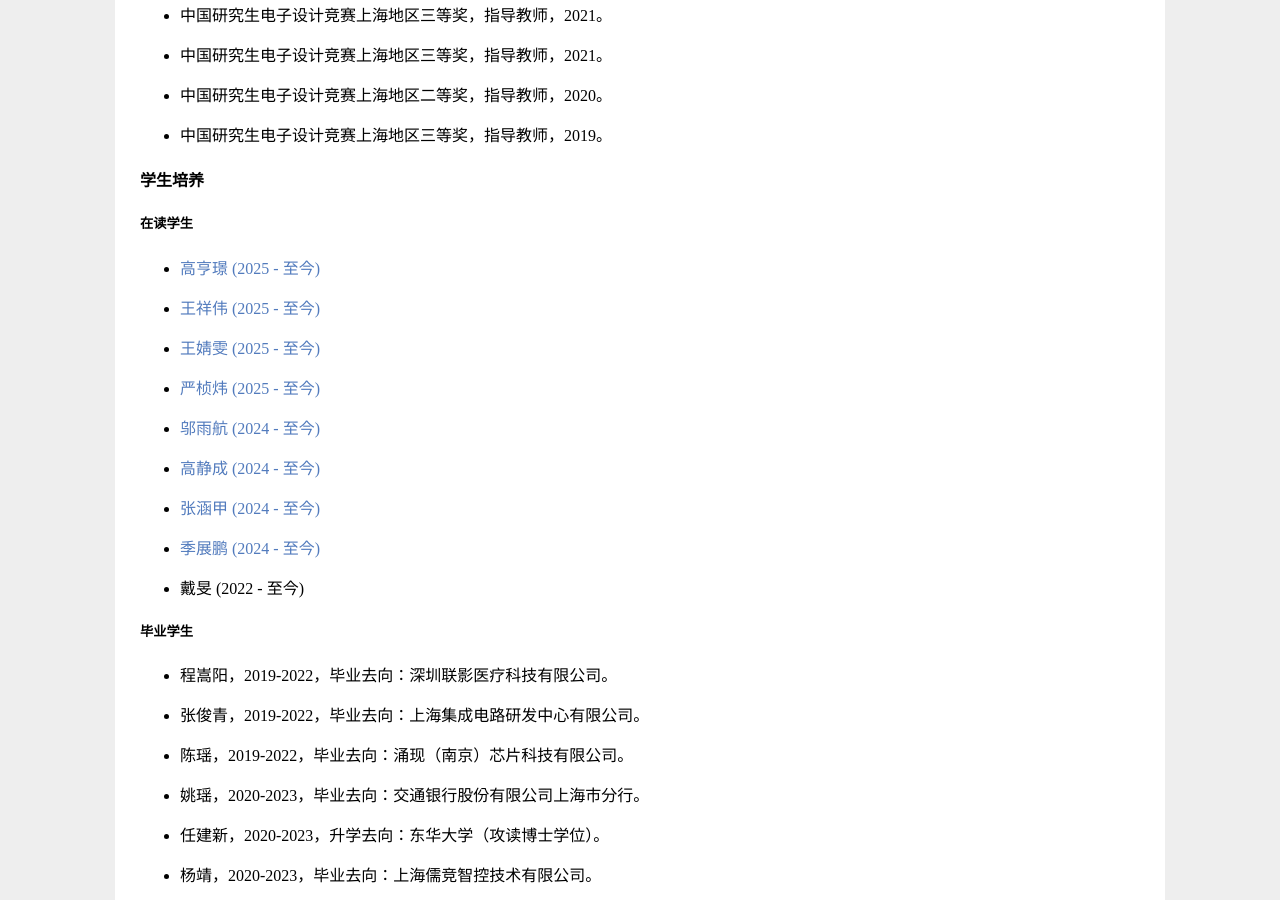
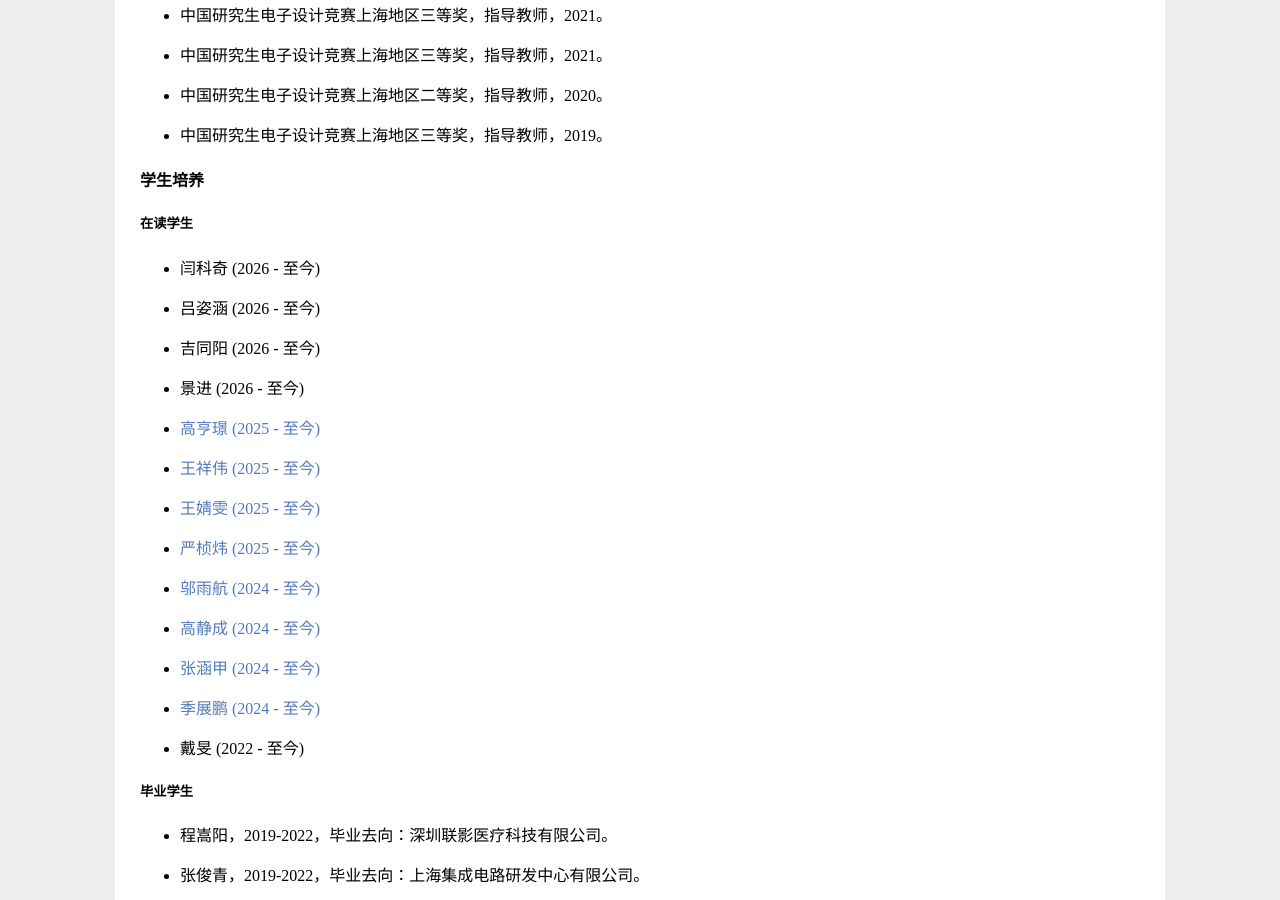
Before and after one commit to X-Lab-CN/introduce, a Jekyll site: the page introduce.html, which Jekyll copies as it is, in a window 1280 px wide and 900 px high, scrolled down 8764 px. Built offline with Jekyll 4.4.1, drawn with Linux system fonts in a browser that asks for light colours.

Commit message:
添加 2026 级在读学生名单

```diff
--- a/introduce.html
+++ b/introduce.html
@@ -762,6 +762,20 @@
         </ul>
         <h4>学生培养</h4>
         <h5>在读学生</h5>
+        <ul>
+            <li>
+                <p>闫科奇 (2026 - 至今)</p>
+            </li>
+            <li>
+                <p>吕姿涵 (2026 - 至今)</p>
+            </li>
+            <li>
+                <p>吉同阳 (2026 - 至今)</p>
+            </li>
+            <li>
+                <p>景进 (2026 - 至今)</p>
+            </li>
+        </ul>
 		<ul>
             <li>
                 <a href="https://gaohengjing.notion.site/29970c96bf7d81408958c71727c5afd4?v=30470c96bf7d802c93ed000caf456787&pvs=74"><p>高亨璟 (2025 - 至今)</p></a>
```
Also changed, not shown: _pages/markdown.md (+4 -0 lines).
